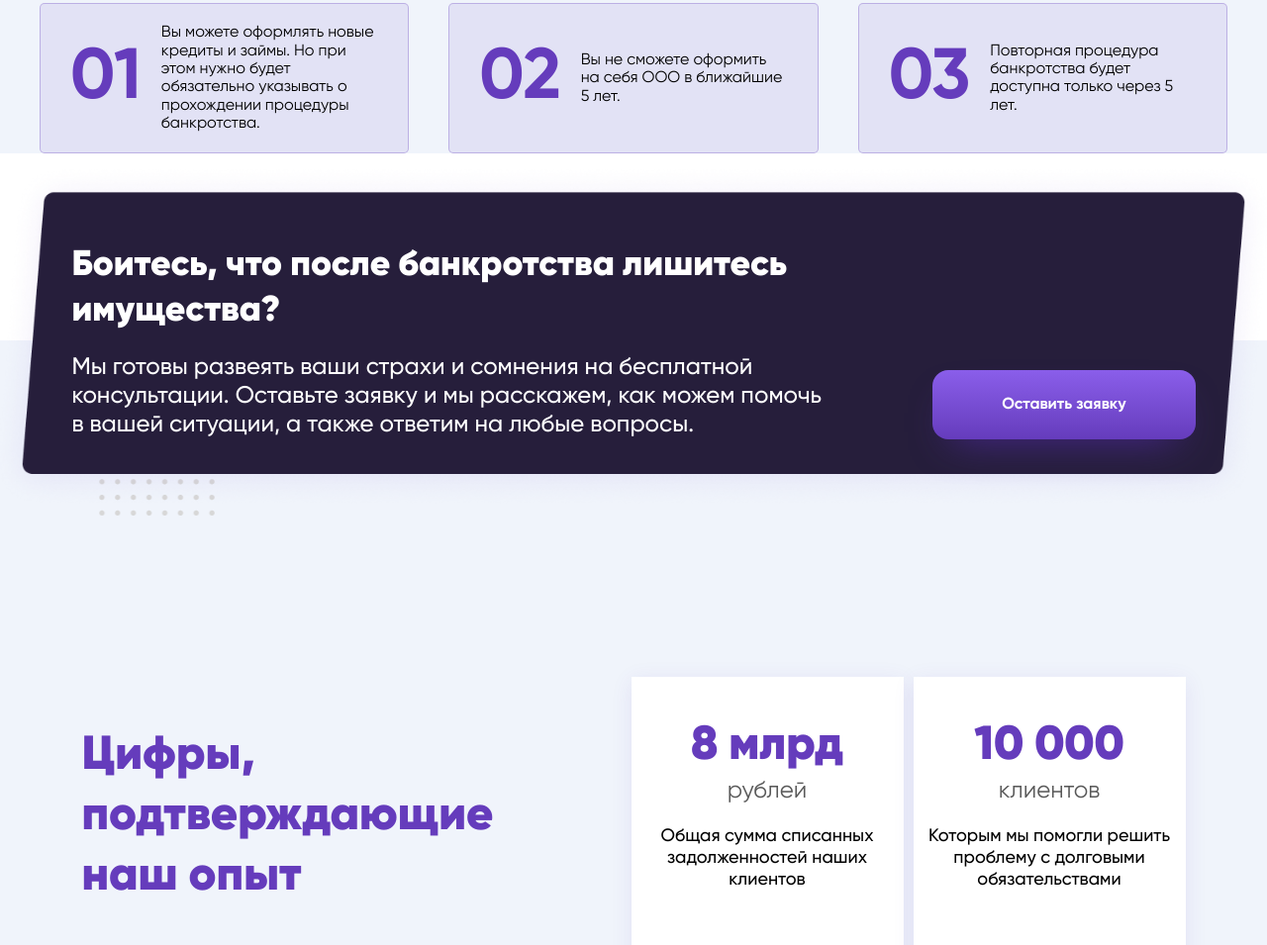
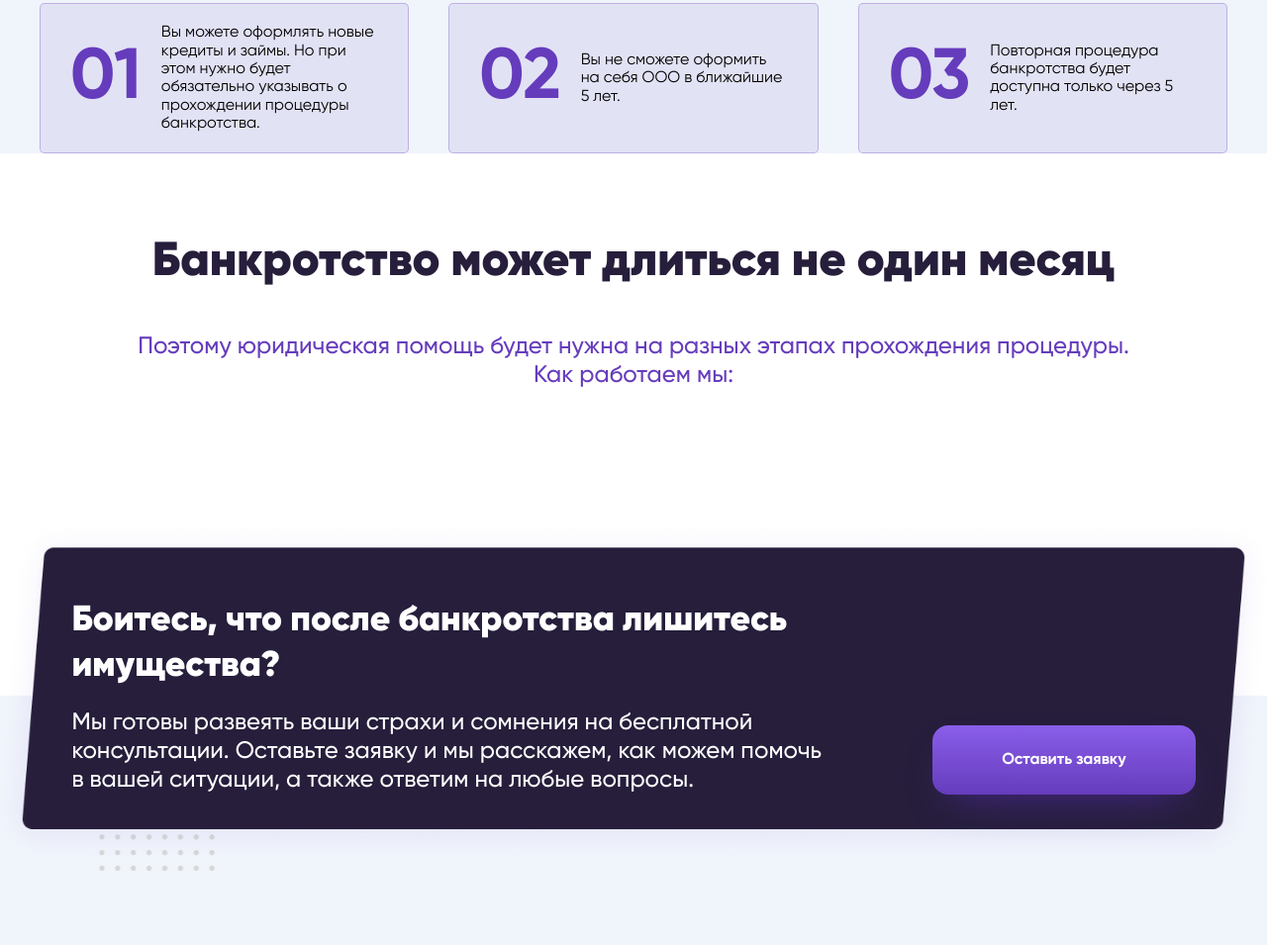
Before and after one commit to ES-Good/bonkrot, a website: page index.html in a window 1280 px wide. Shown: the part 6310-7265 px from the top of the page at 99% size. Drawn offline with Linux system fonts and the light colour scheme; files whose address does not match are found by name.

Commit message:
section stages begin

```diff
--- a/index.html
+++ b/index.html
@@ -365,6 +365,22 @@
     </div>
   </section> -->
 
+  <section class="section stages">
+    <h3 class="section__title stages__title">Банкротство может длиться не один месяц</h3>
+    <p class="stages__subtitle">Поэтому юридическая помощь будет нужна на разных этапах прохождения процедуры. Как работаем мы:</p>
+    <div class="container-big">
+      <div class="row">
+        <div class="stages__box stages__box--left">
+          <div class="stages__card"></div>
+          <div class="stages__card"></div>
+          <div class="stages__card"></div>
+        </div>
+        <div class="stages__box"></div>
+      </div>
+    </div>
+  </section>
+  <!-- /.section stages -->
+
   <section class="section property">
     <div class="container property__container">
       <div class="property__bg"><img src="img/property/bg.png" alt="bg"></div>
--- a/sass/style.sass
+++ b/sass/style.sass
@@ -12,6 +12,7 @@
 @import 'templates/form-block'
 @import 'templates/life-after'
 @import 'templates/emotion'
+@import 'templates/stages'
 @import 'templates/property'
 @import 'templates/digits'
 @import 'templates/positive'
--- /dev/null
+++ b/sass/templates/_stages.sass
@@ -0,0 +1,18 @@
+.stages
+  padding-top: 80px
+  background-color: $white
+  &__title
+    margin: auto
+    text-align: center
+    margin-bottom: 40px
+  &__subtitle
+    font-family: 'Gilroy-Medium'
+    font-style: normal
+    font-weight: normal
+    font-size: 24px
+    line-height: 29px
+    text-align: center
+    color: $purple
+    margin: auto
+    max-width: 1030px
+    margin-bottom: 120px
```
Also changed, not shown: css/style.css, img/stages/man.png (added).
